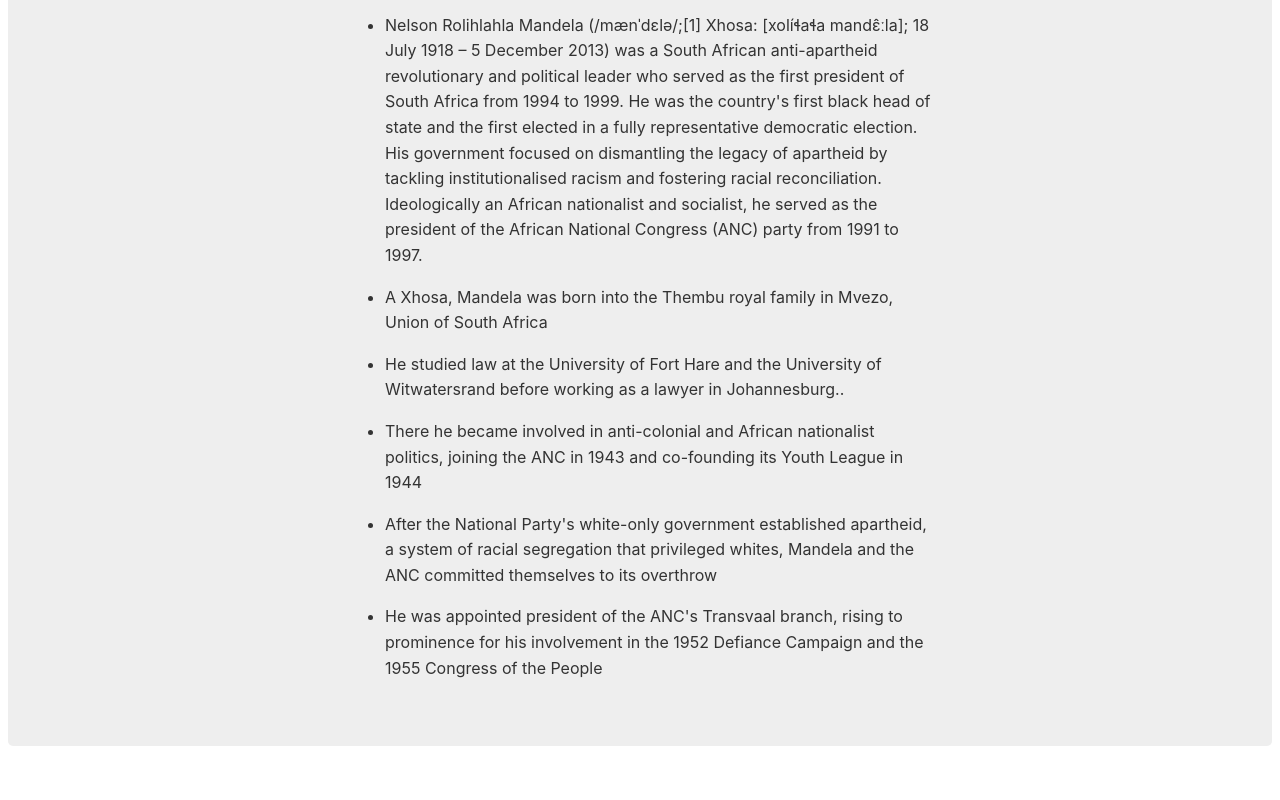
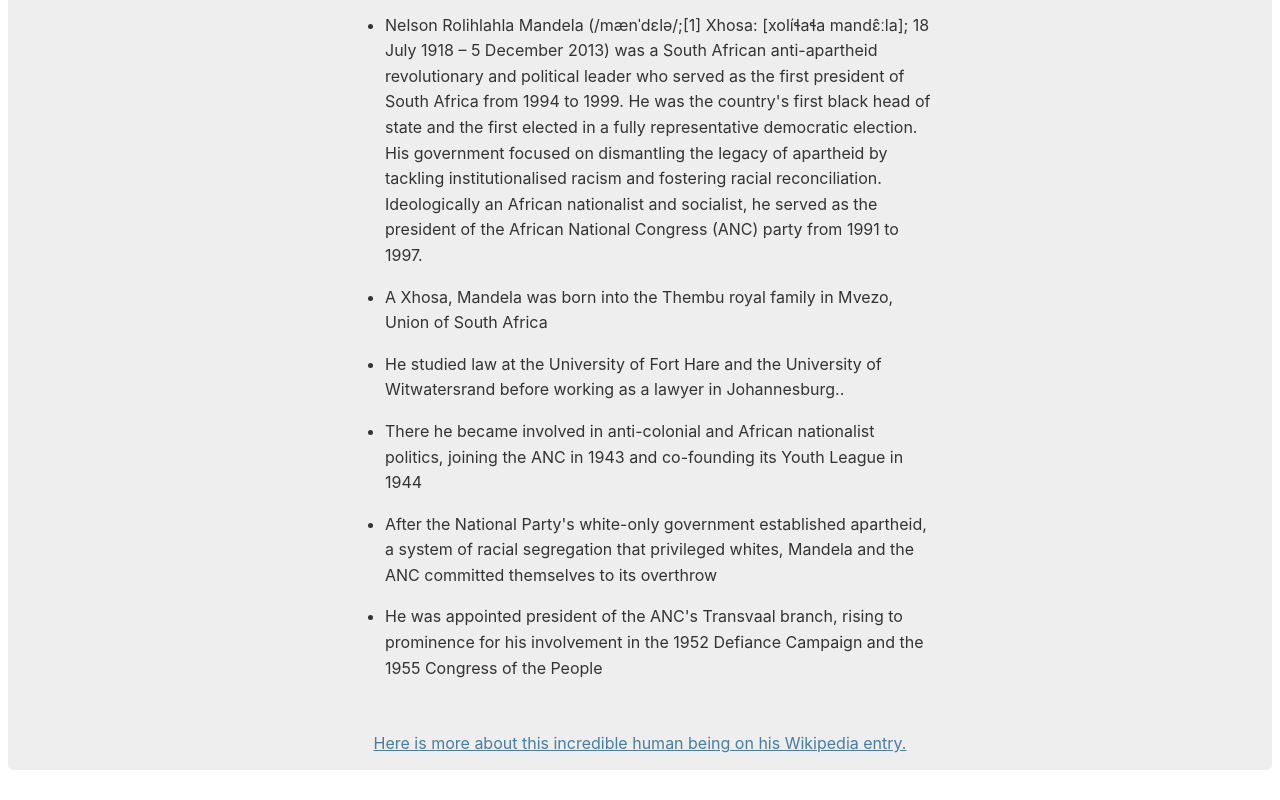
Before and after one commit to charpeamol/MicroverseTrial3, a plain HTML site: page index.html in a window 1280 px wide. Shown: the part 482-1282 px from the top of the page. Before the commit the page ends 1258 px from the top, so only its background shows below. Drawn offline with Linux system fonts and the light colour scheme.

Commit message:
New Commit

```diff
--- a/index.html
+++ b/index.html
@@ -25,6 +25,8 @@
             <li> He was appointed president of the ANC's Transvaal branch, rising to prominence for his involvement in the 1952 Defiance Campaign and the 1955 Congress of the People</li>
           </ul>
       </div>
+      <a href=https://en.wikipedia.org/wiki/Nelson_Mandela target="_blank" id="tribute-link">Here is more about this incredible human being on his Wikipedia entry.</a>
+
     <script src="https://cdn.freecodecamp.org/testable-projects-fcc/v1/bundle.js"></script>
 
     <!--
```
